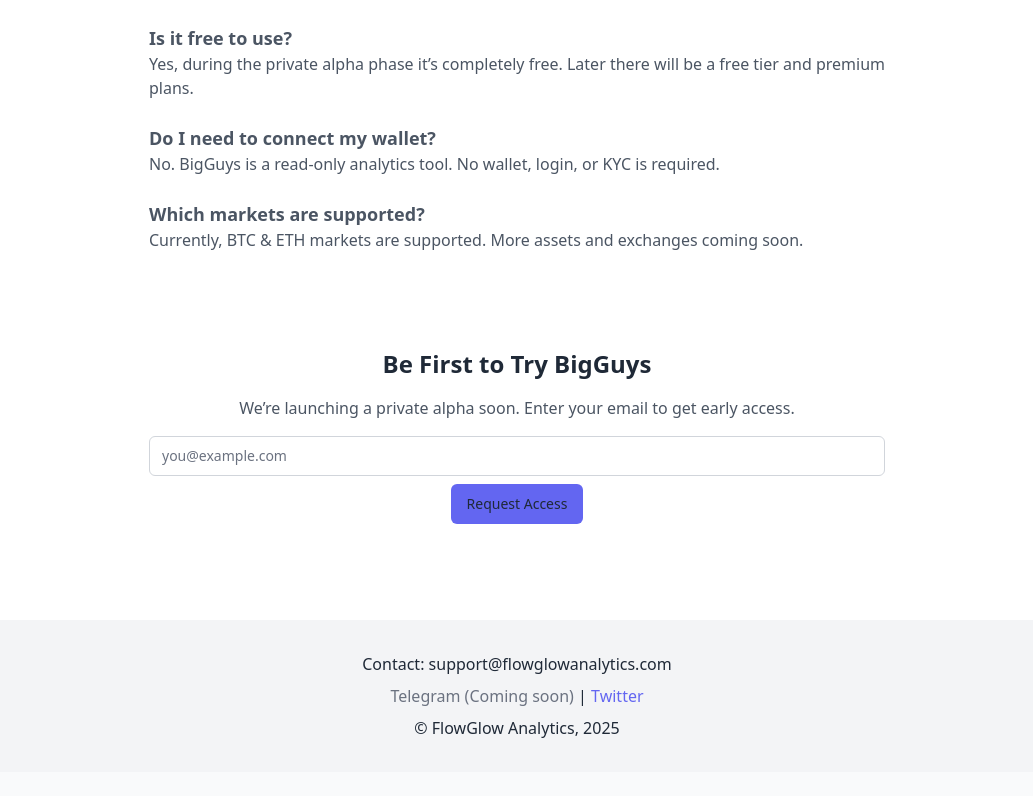
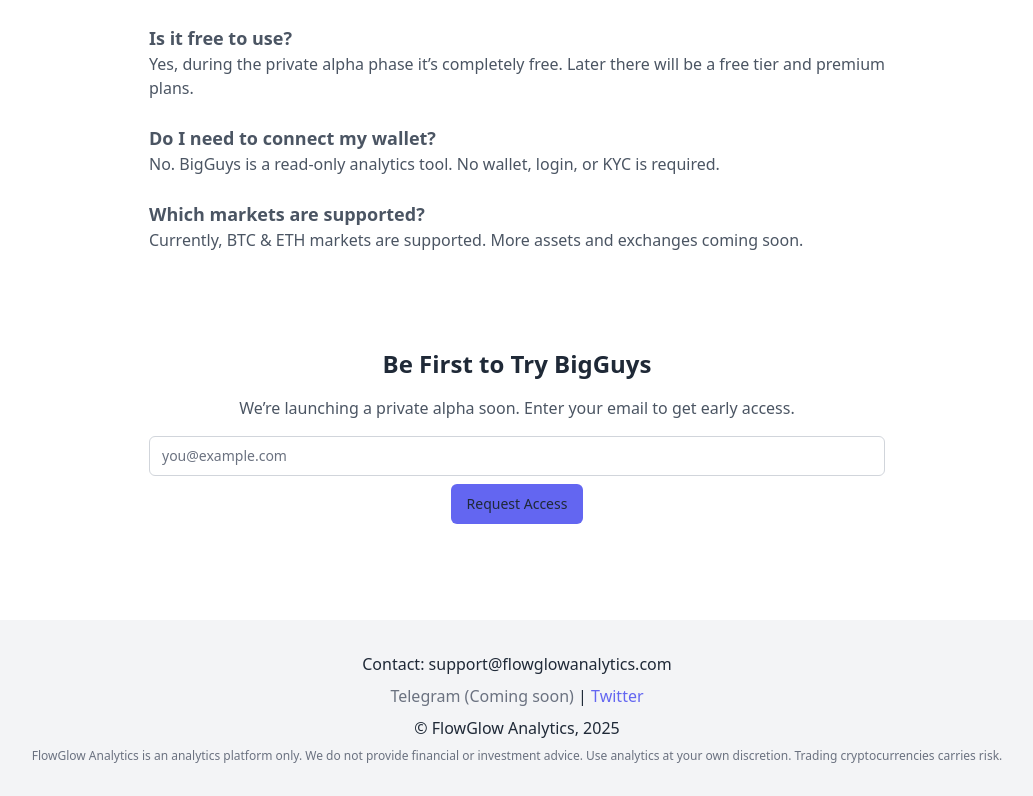
Before and after one commit to oo1991/frontend_alpha, a React (Vite) app in the folder landing/: page / in a window 1280 px wide. Shown: the part 1713-2509 px from the top of the page, without its empty margins (123-1156 px from the left). Before the commit the page ends 2485 px from the top, so only its background shows below. Built offline with nearby package versions, Linux system fonts and the light colour scheme.

Commit message:
Add disclaimer to footer

```diff
--- a/landing/src/App.jsx
+++ b/landing/src/App.jsx
@@ -267,6 +267,11 @@
           </a>
         </p>
         <p className="mt-2 dark:text-gray-400">&copy; FlowGlow Analytics, 2025</p>
+        <p className="mt-2 text-xs text-gray-500 dark:text-gray-400">
+          FlowGlow Analytics is an analytics platform only. We do not provide
+          financial or investment advice. Use analytics at your own discretion.
+          Trading cryptocurrencies carries risk.
+        </p>
       </footer>
     </div>
   )
```
